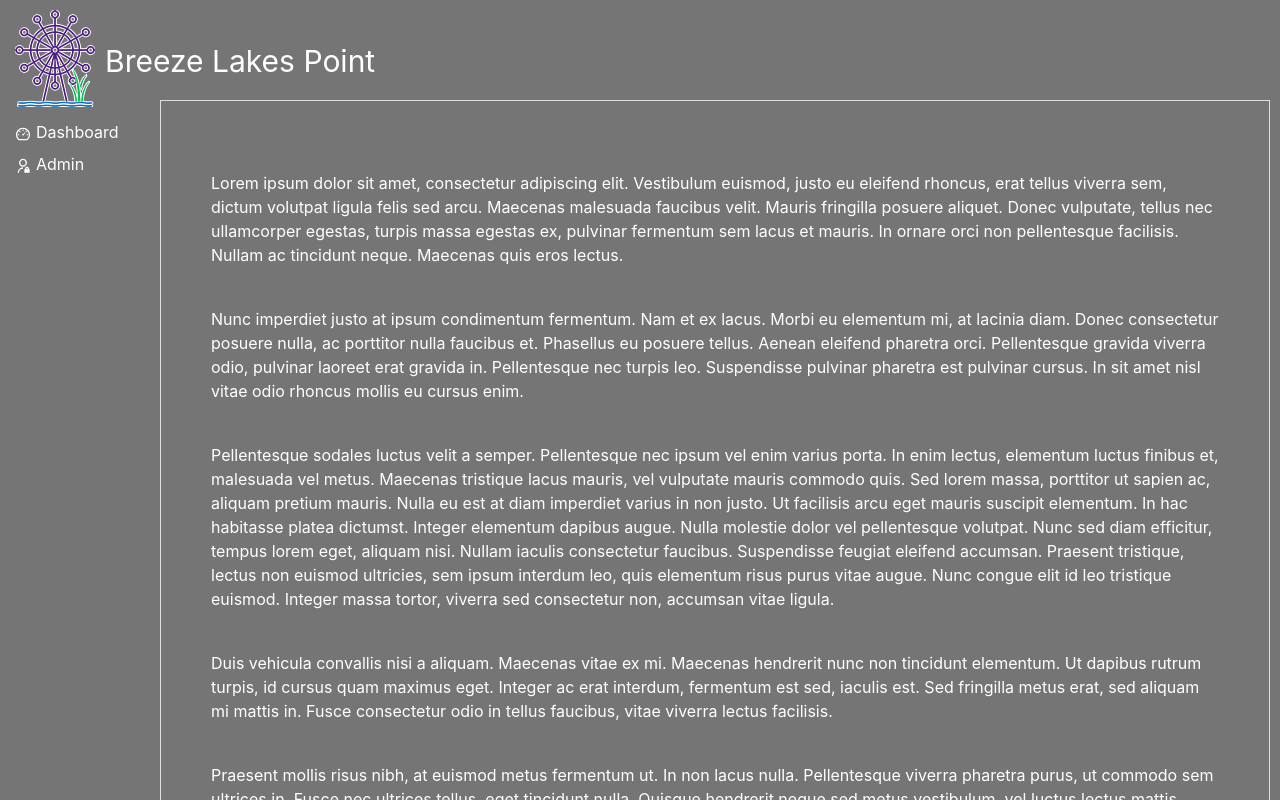
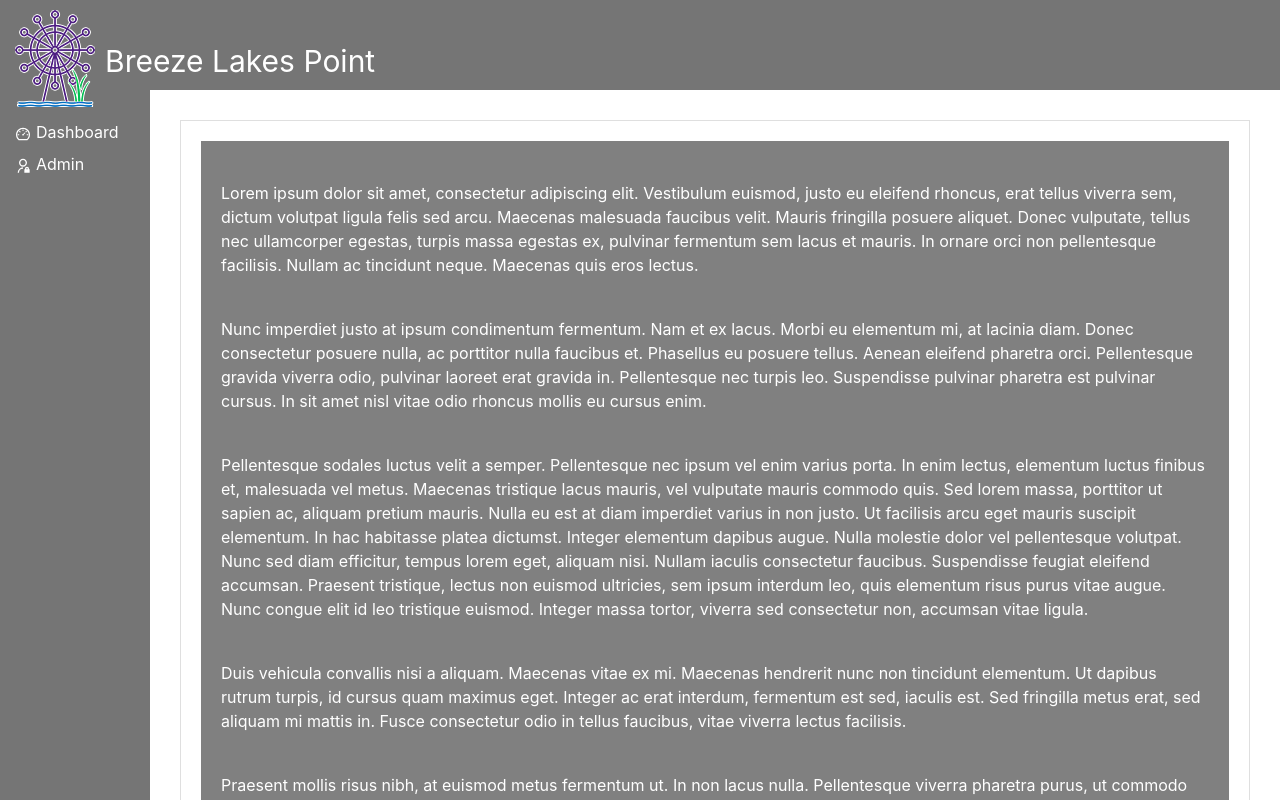
Before and after one commit to kristenkinnearohlmann/breeze-lakes-point-2, a Next.js app: page / in a window 1280 px wide. Built offline with nearby package versions, Linux system fonts and the light colour scheme.

Commit message:
In process working with main content styling

```diff
--- a/components/appLayout.tsx
+++ b/components/appLayout.tsx
@@ -13,6 +13,7 @@ const AppLayout = ({ children }: { children: any }) => {
           <LeftNav></LeftNav>
         </Box>
         <Box
+          bg="white"
           height="calc(100vh - 90px)"
           width="calc(100vw - 150px)"
           padding="10px"
--- a/components/dashboard.tsx
+++ b/components/dashboard.tsx
@@ -2,8 +2,8 @@ import { Box, Flex, Text } from "@chakra-ui/layout";
 
 const Dashboard = () => {
   return (
-    <Box padding="50px" border="1px solid #dfdfdf">
-      <Box>
+    <Box bg="white" margin="20px" padding="20px" border="1px solid #dfdfdf">
+      <Box bg="grey" padding="20px">
         <Text paddingY="20px">
           Lorem ipsum dolor sit amet, consectetur adipiscing elit. Vestibulum
           euismod, justo eu eleifend rhoncus, erat tellus viverra sem, dictum
```
